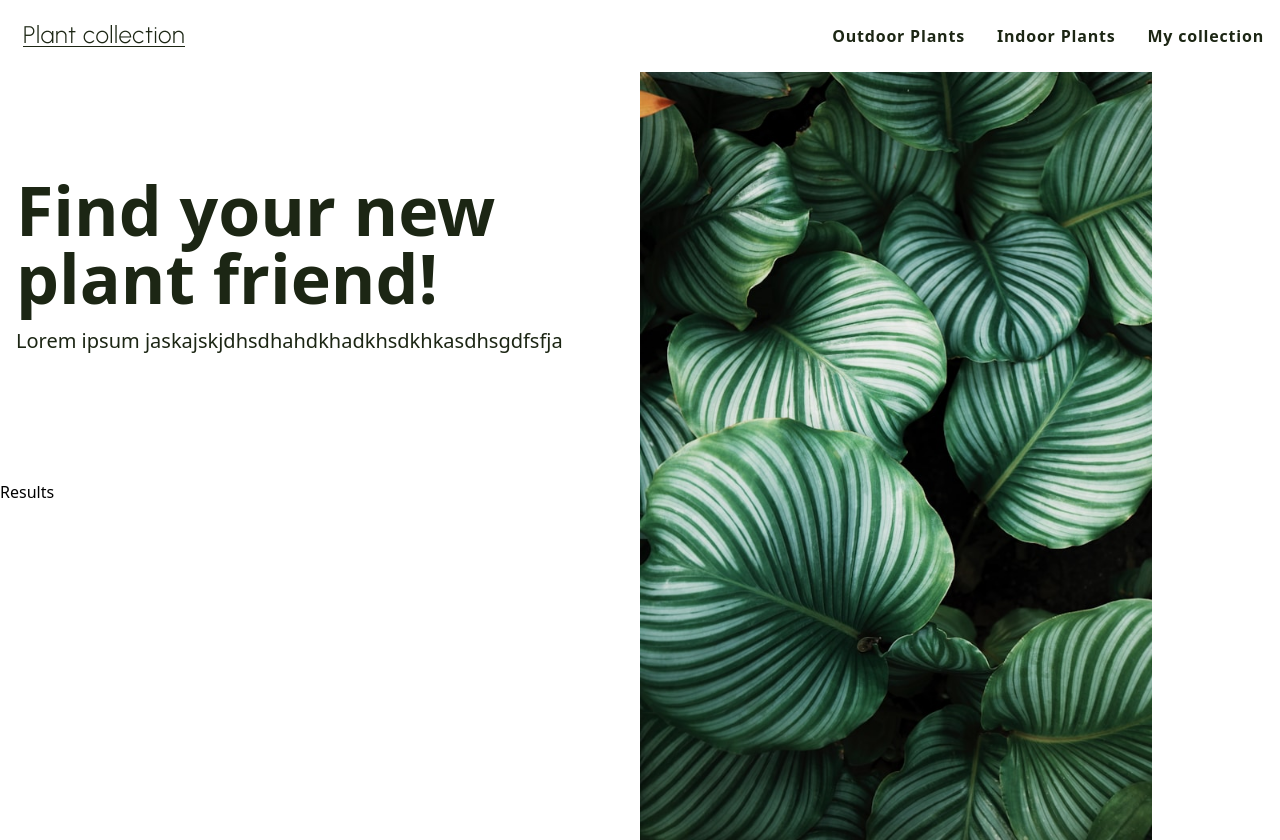
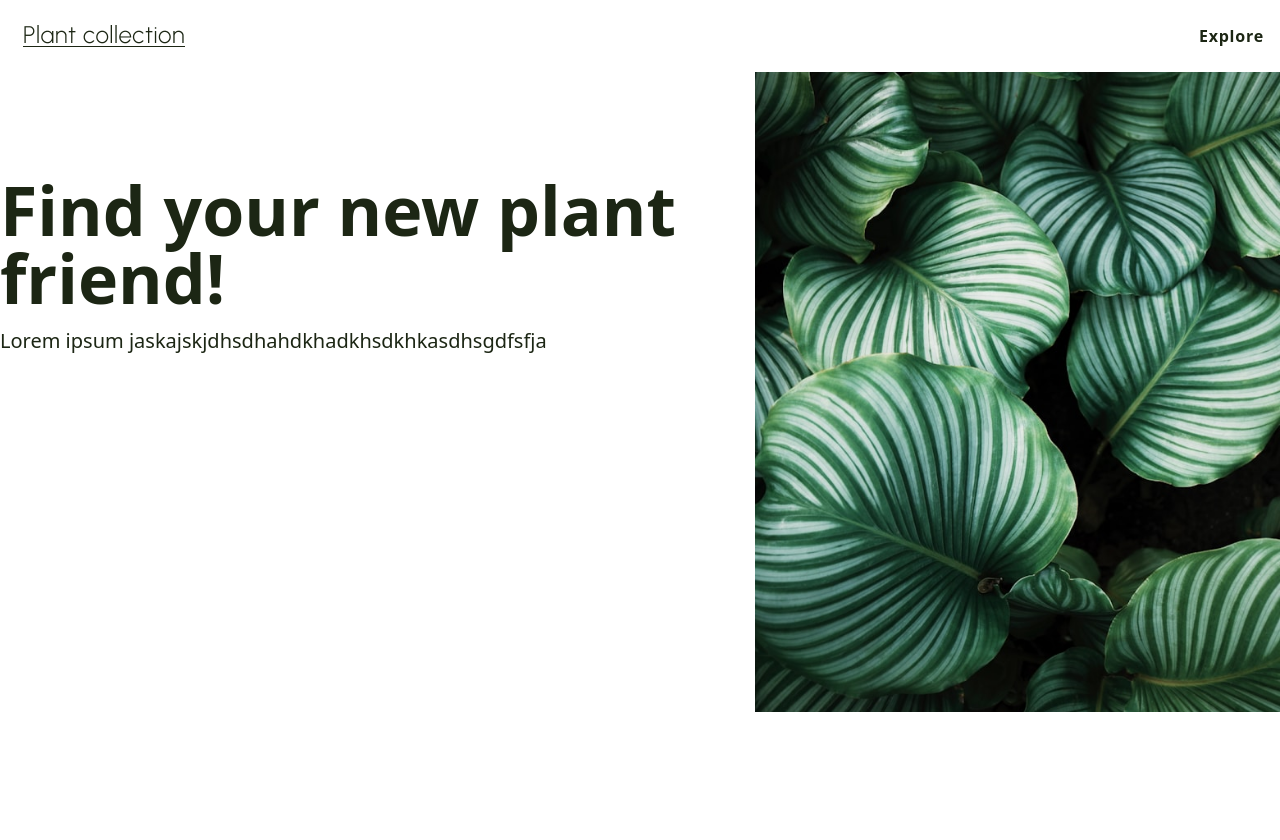
Before and after one commit to camila-stefano/plant-collection, a React (Vite) app: page / in a window 1280 px wide. After the commit the page ends 800 px from the top, so only its background shows below. Built offline with nearby package versions, Linux system fonts and the light colour scheme; no server answers.

Commit message:
fix Hero component

```diff
--- a/src/App.jsx
+++ b/src/App.jsx
@@ -1,7 +1,6 @@
 import './App.css'
 import NavBar from './components/NavBar'
 import Hero from './components/Hero'
-import UseFetch from './components/useFetch'
 
 function App() {
 
@@ -9,7 +8,6 @@ function App() {
     <>
       <NavBar />
       <Hero />
-      <UseFetch />
     </>
   )
 }
--- a/src/components/Hero.jsx
+++ b/src/components/Hero.jsx
@@ -1,18 +1,18 @@
-import baclgroundImage from '../assets/background.jpg'
+import baclgroundImage from "../assets/background.jpg";
 
 const Hero = () => {
-    return(
-        <section className="container mx-auto px-4 flex h-96 selection:bg-primaryPink selection:text-light">
-            <div className='flex flex-col justify-center gap-y-4 basis-1/2 text-primaryGreen pr-10'>
-                <h1 className="font-bold text-header">
-                    Find your new plant friend!
-                </h1>
-                <p className='text-lg'>Lorem ipsum jaskajskjdhsdhahdkhadkhsdkhkasdhsgdfsfja</p>
-            </div>
-            <div className='basis-1/2'>
-                <img className='max-w-lg' src={baclgroundImage} alt="Plant image" />
-            </div>
-        </section>
-    )
-}
-export default Hero
+  return (
+    <section className="container mx-auto flex h-96 selection:bg-primaryPink selection:text-light">
+      <div className="flex flex-col justify-center gap-y-4 text-primaryGreen">
+        <h1 className="font-bold text-header">Find your new plant friend!</h1>
+        <p className="text-lg">
+          Lorem ipsum jaskajskjdhsdhahdkhadkhsdkhkasdhsgdfsfja
+        </p>
+      </div>
+      <div className="basis-1/2">
+        <img className="h-[40rem] w-full object-cover" src={baclgroundImage} alt="Plant image" />
+      </div>
+    </section>
+  );
+};
+export default Hero;
--- a/src/components/NavBar.jsx
+++ b/src/components/NavBar.jsx
@@ -1,19 +1,15 @@
-import plantLogo from '../assets/logo2.png'
-import Li from './Li'
+import plantLogo from "../assets/logo2.png";
+import Li from "./Li";
 
 const NavBar = () => {
-    return (
-        <nav className="container mx-auto py-4 px-4">
-           <div className='flex justify-between'>
-                <img className='max-w-44 max-h-10' src={plantLogo} alt="Plant logo" />
-                <ul className='inline-flex space-x-8 items-center'>
-                    <Li link="#">Outdoor Plants</Li>
-                    <Li link="#">Indoor Plants</Li>
-                    <Li link="#">My collection</Li>
-                </ul>
-           </div>
-        </nav>
-    )
-}
+  return (
+    <nav className="container mx-auto py-4 px-4 flex justify-between">
+      <img className="max-w-44 max-h-10" src={plantLogo} alt="Plant logo" />
+      <ul className="inline-flex space-x-8 items-center">
+        <Li link="#">Explore</Li>
+      </ul>
+    </nav>
+  );
+};
 
-export default NavBar
+export default NavBar;
--- a/src/components/UseFetch.jsx
+++ /dev/null
@@ -1,34 +0,0 @@
-import { useState, useEffect } from "react";
-
-const UseFetch = () => {
-    const [searchValue, setSearchValue] = useState([null]);
-    const [searchResults, setSearchResults] = useState([])
-    console.log(searchResults)
-
-    const url = 'https://trefle.io/api/v1/plants?token=ybWHDG7BnqrdAI9C3TDEULT_lWbDihFGM-QCPY7QKOU'
-
-    useEffect(() => {
-      const fetchData = async () => {
-        try {
-          const response = await fetch(url + searchValue)
-          const data = await response.json()
-          setSearchResults(data)
-        }
-        catch (error){
-          console.error(error)
-        }
-      }
-      fetchData()
-    }, [searchValue]);
-
-    return (
-        <div>
-          <input value={searchValue} type={'search'} onChange={(e) => setSearchValue(e.target.value)}
-          />
-          <div>
-            Results
-          </div>
-        </div>
-    );
-  };
-  export default UseFetch;
```
